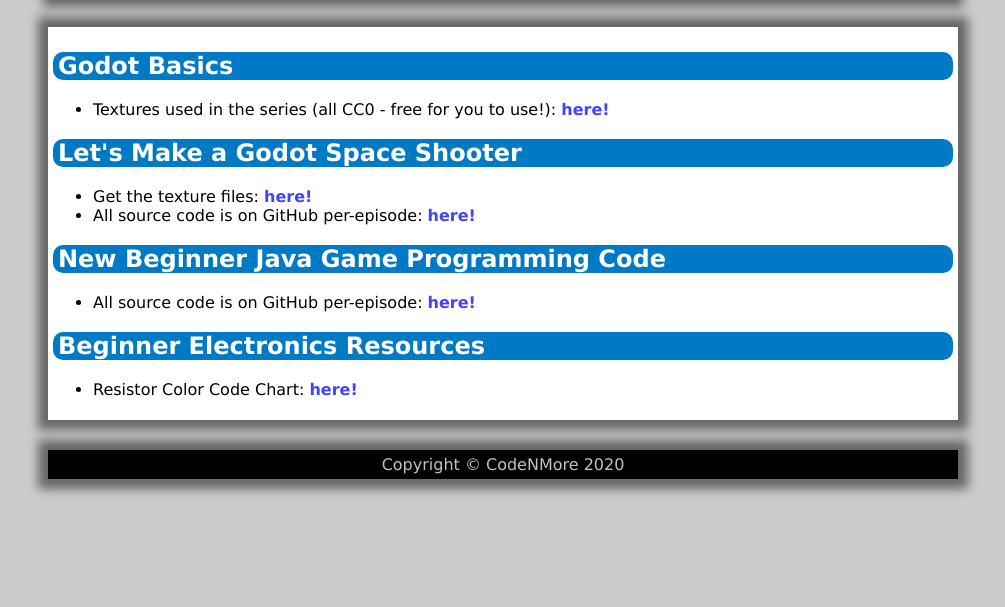
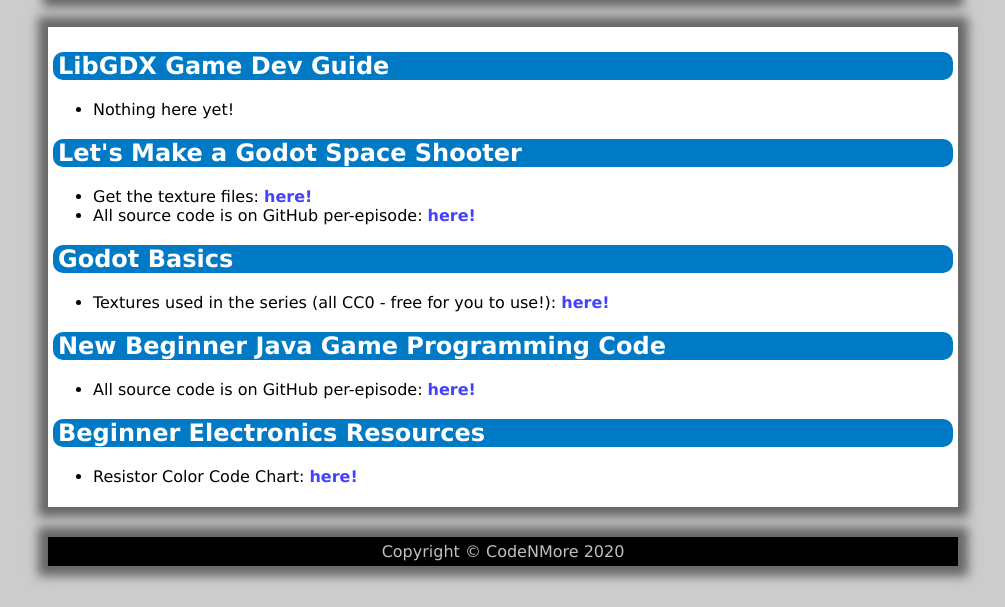
Before and after one commit to CodeNMore/codenmore.github.io, a plain HTML site: page resources.html in a window 1280 px wide. Shown: the part 193-800 px from the top of the page, without its empty margins (137-1142 px from the left). Drawn offline with Linux system fonts and the light colour scheme.

Commit message:
Update resources.html

```diff
--- a/resources.html
+++ b/resources.html
@@ -20,10 +20,10 @@
         </header>
 
         <article class="main-content shadowed">
-            <h1>Godot Basics</h1>
+            <h1>LibGDX Game Dev Guide</h1>
             <div>
                 <ul>
-                    <li>Textures used in the series (all CC0 - free for you to use!): <a href="https://github.com/CodeNMore/codenmore.github.io/tree/master/resources/godot_basics_resources" target="_blank">here!</a></li>
+                    <li>Nothing here yet!</li>
                 </ul>
             </div>
 
@@ -32,6 +32,13 @@
                 <ul>
                     <li>Get the texture files: <a href="resources/SpaceShooter_Assets.zip" target="_blank">here!</a></li>
                     <li>All source code is on GitHub per-episode: <a href="https://github.com/CodeNMore/Yet-Another-Space-Shooter/releases" target="_blank">here!</a></li>
+                </ul>
+            </div>
+
+            <h1>Godot Basics</h1>
+            <div>
+                <ul>
+                    <li>Textures used in the series (all CC0 - free for you to use!): <a href="https://github.com/CodeNMore/codenmore.github.io/tree/master/resources/godot_basics_resources" target="_blank">here!</a></li>
                 </ul>
             </div>
 
```
